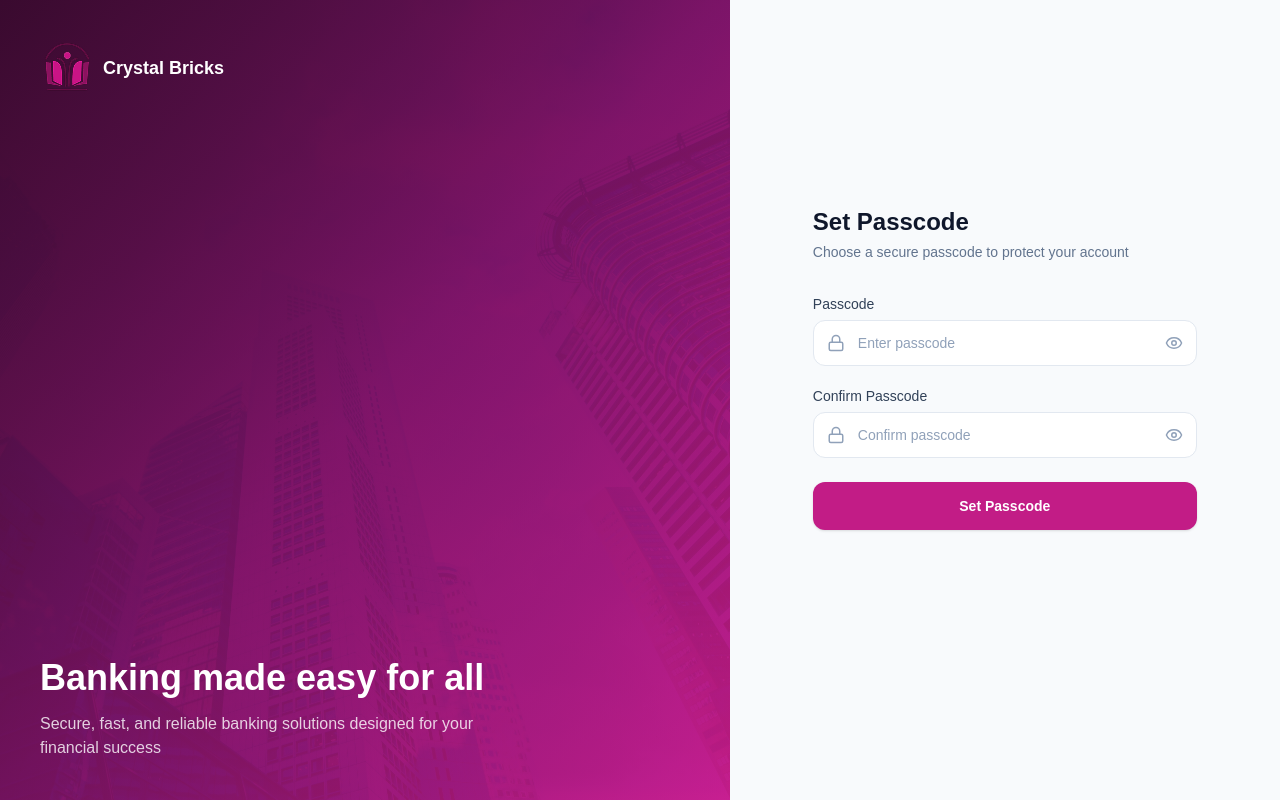
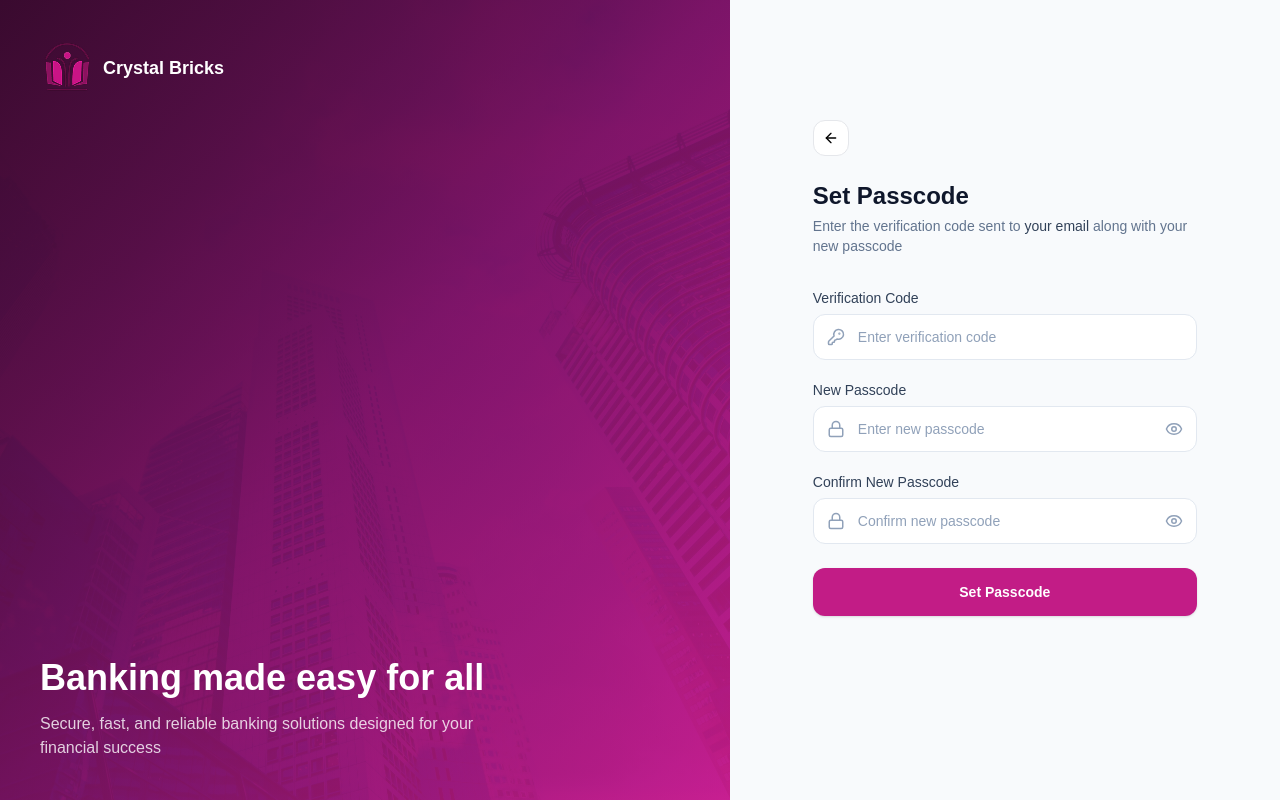
Before and after one commit to tfnsolutionshq/crystalbricks-admin, a React (Vite) app: page /set-passcode in a window 1280 px wide. Built offline with nearby package versions, Linux system fonts and the light colour scheme; no server answers; a web font is replaced by a local one.

Commit message:
feat(auth): implement password reset functionality with verification code

```diff
--- a/src/features/auth/api/authApi.js
+++ b/src/features/auth/api/authApi.js
@@ -5,3 +5,15 @@ export async function loginRequest(credentials) {
 
   return data;
 }
+
+export async function forgotPasswordRequest(email) {
+  const { data } = await idApi.post("/password/forgot", { email });
+
+  return data;
+}
+
+export async function resetPasswordRequest(payload) {
+  const { data } = await idApi.post("/password/reset", payload);
+
+  return data;
+}
--- a/src/features/auth/pages/ResetPasscodePage.jsx
+++ b/src/features/auth/pages/ResetPasscodePage.jsx
@@ -1,10 +1,36 @@
-import { ArrowLeft, Mail } from "lucide-react";
+import { useState } from "react";
+import { ArrowLeft, Loader2, Mail } from "lucide-react";
 import skyscraperImage from "@/assets/images/skyscrapers.jpg";
 import crystalBricksLogo from "@/assets/images/crystal_bricks_logo.png";
 import { useNavigate } from "react-router-dom";
+import { forgotPasswordRequest } from "@/features/auth/api/authApi";
 
 const ResetPasscodePage = () => {
   const navigate = useNavigate();
+
+  const [email, setEmail] = useState("");
+  const [loading, setLoading] = useState(false);
+  const [error, setError] = useState(null);
+
+  const handleSubmit = async (e) => {
+    e.preventDefault();
+    setError(null);
+    setLoading(true);
+
+    try {
+      await forgotPasswordRequest(email);
+      navigate("/set-passcode", { state: { email } });
+    } catch (error) {
+      setError(
+        error.response?.data?.message ??
+          error.message ??
+          "An error occurred while sending reset instructions. Please try again",
+      );
+    } finally {
+      setLoading(false);
+    }
+  };
+
   return (
     <div className="min-h-screen flex flex-col md:flex-row">
       {/* LEFT PANEL */}
@@ -44,7 +70,7 @@ const ResetPasscodePage = () => {
           </span>
         </div>
         <div className="flex flex-1 items-center justify-center px-4 sm:px-6 pb-12 sm:pb-16">
-          <form className="w-full max-w-sm">
+          <form className="w-full max-w-sm" onSubmit={handleSubmit}>
             <button
               type="button"
               onClick={() => navigate(-1)}
@@ -61,6 +87,12 @@ const ResetPasscodePage = () => {
               Enter your email address and we&apos;ll send you instructions to
               reset your passcode
             </p>
+
+            {error && (
+              <div className="mb-4 rounded-lg bg-red-100 px-4 py-2 text-sm text-red-700">
+                {error}
+              </div>
+            )}
 
             {/* EMAIL */}
             <div className="mb-6">
@@ -79,6 +111,8 @@ const ResetPasscodePage = () => {
                   type="email"
                   name="email"
                   id="email"
+                  value={email}
+                  onChange={(e) => setEmail(e.target.value)}
                   placeholder="Enter your email"
                   className="w-full rounded-xl border border-slate-200 bg-white py-3 pl-11 pr-11 text-sm text-slate-900 placeholder:text-slate-400 focus:border-[#c21c86] focus:outline-none focus:ring-1 focus:ring-[#c21c86]"
                 />
@@ -88,9 +122,17 @@ const ResetPasscodePage = () => {
             {/* SUBMIT */}
             <button
               type="submit"
-              className="w-full rounded-xl bg-[#c21c86] py-3.5 text-sm font-semibold text-white shadow-sm transition hover:bg-[#a8176f] focus:outline-none focus:ring-2 focus:ring-[#c21c86] focus:ring-offset-2"
+              className="w-full rounded-xl bg-[#c21c86] py-3.5 text-sm font-semibold text-white shadow-sm transition hover:bg-[#a8176f] focus:outline-none focus:ring-2 focus:ring-[#c21c86] focus:ring-offset-2 cursor-pointer disabled:cursor-not-allowed disabled:opacity-50"
+              disabled={loading}
             >
-              Send Reset Instructions
+              {loading ? (
+                <span className="flex items-center justify-center gap-1">
+                  <Loader2 className="mr-2 h-4 w-4 animate-spin" />
+                  <>Sending...</>
+                </span>
+              ) : (
+                "Send Reset Instructions"
+              )}
             </button>
           </form>
         </div>
--- a/src/features/auth/pages/SetPasscodePage.jsx
+++ b/src/features/auth/pages/SetPasscodePage.jsx
@@ -1,11 +1,60 @@
 import { useState } from "react";
-import { Lock, Eye, EyeOff } from "lucide-react";
+import {
+  ArrowLeft,
+  KeyRound,
+  Loader2,
+  Lock,
+  Eye,
+  EyeOff,
+} from "lucide-react";
 import skyscraperImage from "@/assets/images/skyscrapers.jpg";
 import crystalBricksLogo from "@/assets/images/crystal_bricks_logo.png";
+import { useLocation, useNavigate } from "react-router-dom";
+import { resetPasswordRequest } from "@/features/auth/api/authApi";
 
 const SetPasscodePage = () => {
+  const navigate = useNavigate();
+  const { state } = useLocation();
+  const email = state?.email ?? "";
+
+  const [verificationCode, setVerificationCode] = useState("");
+  const [passcode, setPasscode] = useState("");
+  const [confirmPasscode, setConfirmPasscode] = useState("");
   const [showPasscode, setShowPasscode] = useState(false);
   const [showConfirmPasscode, setShowConfirmPasscode] = useState(false);
+  const [loading, setLoading] = useState(false);
+  const [error, setError] = useState(null);
+
+  const handleSubmit = async (e) => {
+    e.preventDefault();
+    setError(null);
+    setLoading(true);
+
+    if (passcode !== confirmPasscode) {
+      setError("Passcodes do not match");
+      setLoading(false);
+      return;
+    }
+
+    try {
+      await resetPasswordRequest({
+        email,
+        token: verificationCode,
+        password: passcode,
+        password_confirmation: confirmPasscode,
+      });
+
+      navigate("/signin");
+    } catch (error) {
+      setError(
+        error.response?.data?.message ??
+          error.message ??
+          "An error occurred while resetting your passcode. Please try again",
+      );
+    } finally {
+      setLoading(false);
+    }
+  };
 
   return (
     <div className="min-h-screen flex flex-col md:flex-row">
@@ -46,13 +95,55 @@ const SetPasscodePage = () => {
           </span>
         </div>
         <div className="flex flex-1 items-center justify-center px-4 sm:px-6 pb-12 sm:pb-16">
-          <form className="w-full max-w-sm">
+          <form className="w-full max-w-sm" onSubmit={handleSubmit}>
+            <button
+              type="button"
+              onClick={() => navigate(-1)}
+              className="w-9 h-9 shrink-0 rounded-xl bg-white border border-gray-200 flex items-center justify-center hover:bg-gray-50 cursor-pointer mb-6"
+              aria-label="Go back"
+            >
+              <ArrowLeft size={16} />
+            </button>
+
             <h2 className="mb-1 text-2xl font-bold text-slate-900">
               Set Passcode
             </h2>
             <p className="mb-8 text-sm text-slate-500">
-              Choose a secure passcode to protect your account
+              Enter the verification code sent to{" "}
+              <span className="font-medium text-slate-700">{email || "your email"}</span>{" "}
+              along with your new passcode
             </p>
+
+            {error && (
+              <div className="mb-4 rounded-lg bg-red-100 px-4 py-2 text-sm text-red-700">
+                {error}
+              </div>
+            )}
+
+            {/* VERIFICATION CODE */}
+            <div className="mb-5">
+              <label
+                htmlFor="verificationCode"
+                className="mb-1.5 block text-sm font-medium text-slate-700"
+              >
+                Verification Code
+              </label>
+              <div className="relative">
+                <KeyRound
+                  size={18}
+                  className="pointer-events-none absolute left-3.5 top-1/2 -translate-y-1/2 text-slate-400"
+                />
+                <input
+                  type="text"
+                  name="verificationCode"
+                  id="verificationCode"
+                  value={verificationCode}
+                  onChange={(e) => setVerificationCode(e.target.value)}
+                  placeholder="Enter verification code"
+                  className="w-full rounded-xl border border-slate-200 bg-white py-3 pl-11 pr-4 text-sm text-slate-900 placeholder:text-slate-400 focus:border-[#c21c86] focus:outline-none focus:ring-1 focus:ring-[#c21c86]"
+                />
+              </div>
+            </div>
 
             {/* PASSCODE */}
             <div className="mb-5">
@@ -60,7 +151,7 @@ const SetPasscodePage = () => {
                 htmlFor="passcode"
                 className="mb-1.5 block text-sm font-medium text-slate-700"
               >
-                Passcode
+                New Passcode
               </label>
               <div className="relative">
                 <Lock
@@ -71,7 +162,9 @@ const SetPasscodePage = () => {
                   type={showPasscode ? "text" : "password"}
                   name="passcode"
                   id="passcode"
-                  placeholder="Enter passcode"
+                  value={passcode}
+                  onChange={(e) => setPasscode(e.target.value)}
+                  placeholder="Enter new passcode"
                   className="w-full rounded-xl border border-slate-200 bg-white py-3 pl-11 pr-11 text-sm text-slate-900 placeholder:text-slate-400 focus:border-[#c21c86] focus:outline-none focus:ring-1 focus:ring-[#c21c86]"
                 />
                 <button
@@ -91,7 +184,7 @@ const SetPasscodePage = () => {
                 htmlFor="confirmPasscode"
                 className="mb-1.5 block text-sm font-medium text-slate-700"
               >
-                Confirm Passcode
+                Confirm New Passcode
               </label>
               <div className="relative">
                 <Lock
@@ -102,7 +195,9 @@ const SetPasscodePage = () => {
                   type={showConfirmPasscode ? "text" : "password"}
                   name="confirmPasscode"
                   id="confirmPasscode"
-                  placeholder="Confirm passcode"
+                  value={confirmPasscode}
+                  onChange={(e) => setConfirmPasscode(e.target.value)}
+                  placeholder="Confirm new passcode"
                   className="w-full rounded-xl border border-slate-200 bg-white py-3 pl-11 pr-11 text-sm text-slate-900 placeholder:text-slate-400 focus:border-[#c21c86] focus:outline-none focus:ring-1 focus:ring-[#c21c86]"
                 />
                 <button
@@ -125,9 +220,17 @@ const SetPasscodePage = () => {
             {/* SUBMIT */}
             <button
               type="submit"
-              className="w-full rounded-xl bg-[#c21c86] py-3.5 text-sm font-semibold text-white shadow-sm transition hover:bg-[#a8176f] focus:outline-none focus:ring-2 focus:ring-[#c21c86] focus:ring-offset-2"
+              className="w-full rounded-xl bg-[#c21c86] py-3.5 text-sm font-semibold text-white shadow-sm transition hover:bg-[#a8176f] focus:outline-none focus:ring-2 focus:ring-[#c21c86] focus:ring-offset-2 cursor-pointer disabled:cursor-not-allowed disabled:opacity-50"
+              disabled={loading}
             >
-              Set Passcode
+              {loading ? (
+                <span className="flex items-center justify-center gap-1">
+                  <Loader2 className="mr-2 h-4 w-4 animate-spin" />
+                  <>Resetting...</>
+                </span>
+              ) : (
+                "Set Passcode"
+              )}
             </button>
           </form>
         </div>
```
